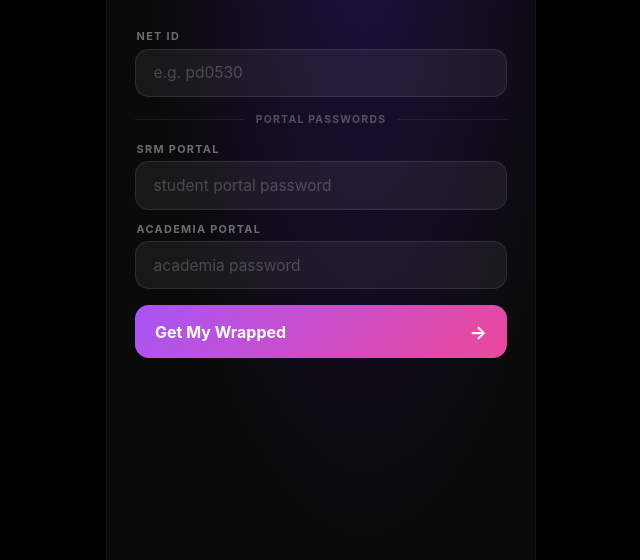
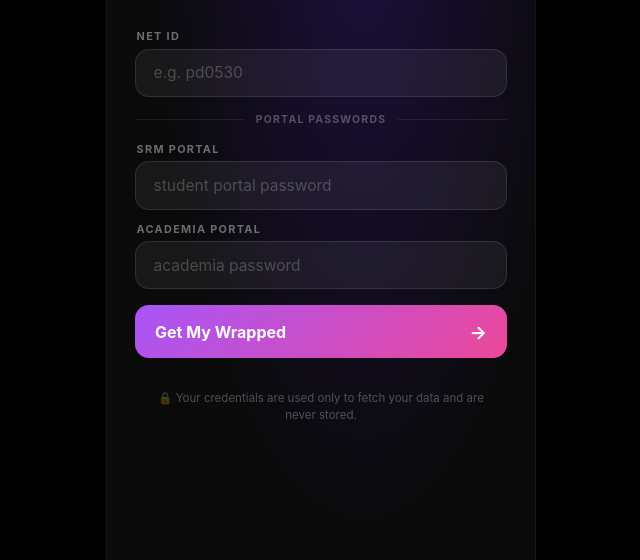
Before and after one commit to prateekdesh/semwrapped, a website: page public/index.html in a window 1280 px wide. Shown: the part 132-692 px from the top of the page, without its empty margins (319-959 px from the left). Drawn offline with Linux system fonts and the light colour scheme.

Commit message:
privacy note

```diff
--- a/public/index.html
+++ b/public/index.html
@@ -68,6 +68,7 @@
         </form>
 
         <div id="login-error" class="error-msg hidden"></div>
+        <p class="privacy-note">🔒 Your credentials are used only to fetch your data and are never stored.</p>
       </div>
     </div>
 
--- a/public/styles.css
+++ b/public/styles.css
@@ -233,6 +233,14 @@ input[type="password"]:focus {
   line-height: 1.5;
 }
 .error-msg.hidden { display: none; }
+
+.privacy-note {
+  font-size: 0.72rem;
+  color: rgba(255,255,255,0.28);
+  text-align: center;
+  line-height: 1.5;
+  padding: 0 0.5rem;
+}
 
 /* ─── Loading ────────────────────────────────────────────────────────────── */
 
```
